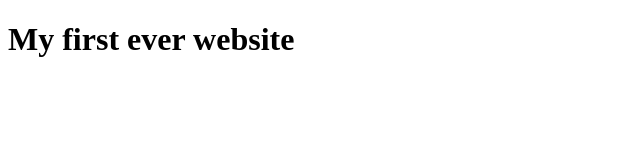
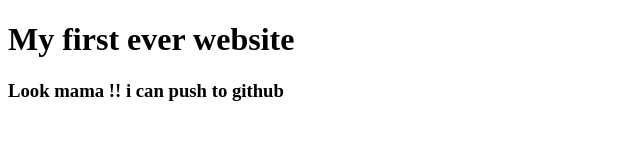
Before and after one commit to burhanwebworld/my-first-website, a plain HTML site: page index.html in a window 1280 px wide. Shown: the whole page, without its empty margins (0-640 px from the left). Drawn offline with Linux system fonts and the light colour scheme.

Commit message:
learned github

```diff
--- a/index.html
+++ b/index.html
@@ -7,5 +7,6 @@
 </head>
 <body>
     <h1>My first ever website</h1>
+    <h3>Look mama !! i can push to github</h3>
 </body>
 </html>
```
